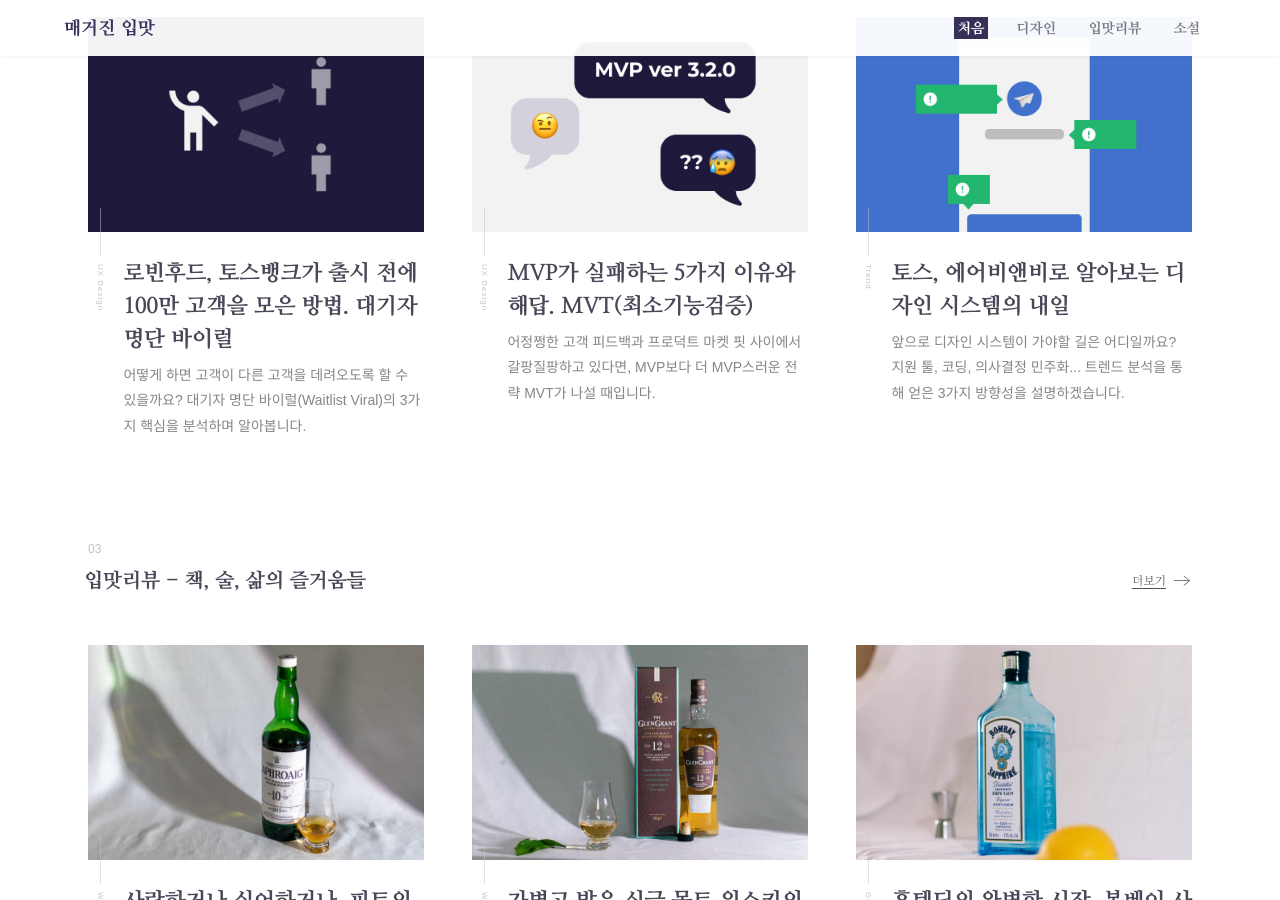
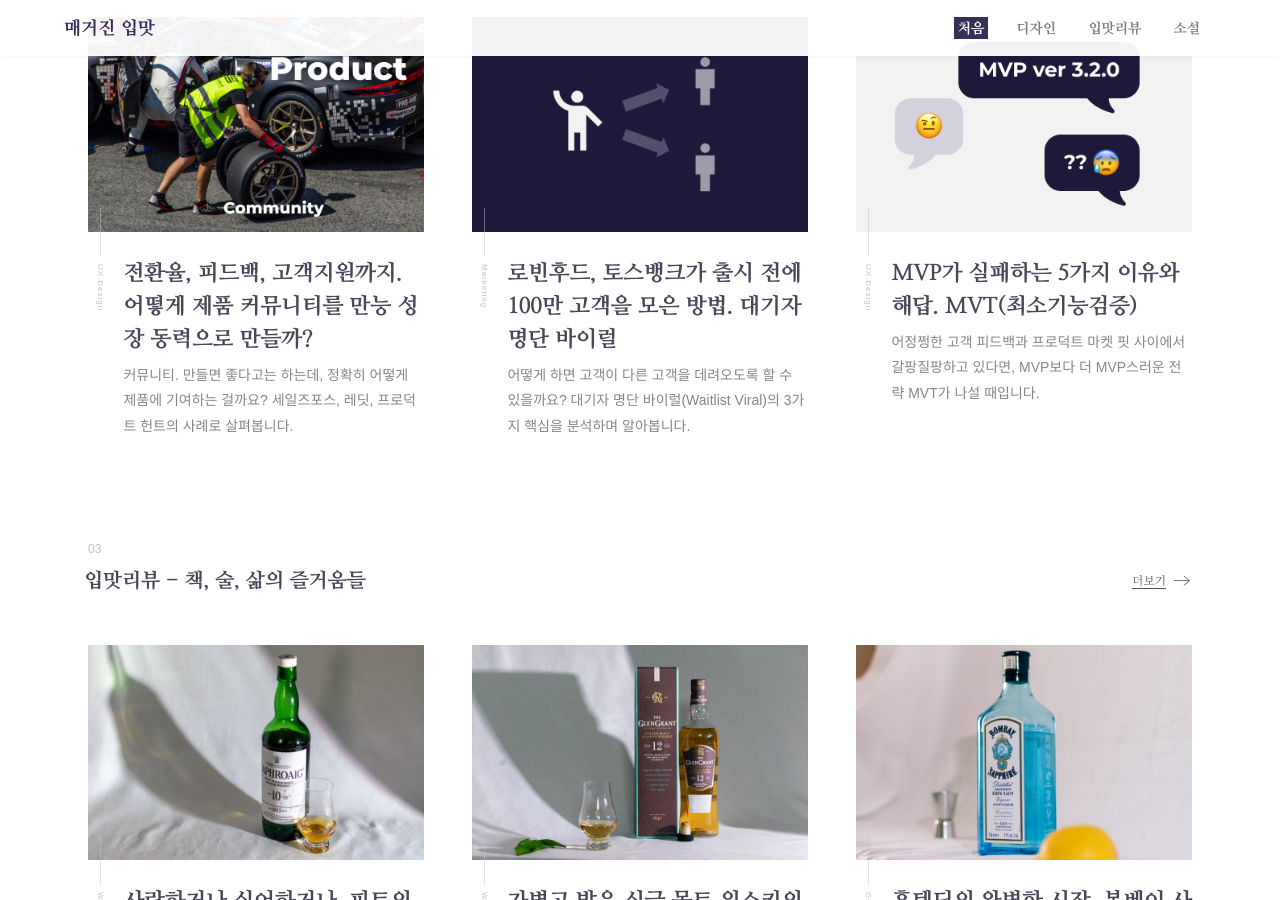
Before and after one commit to dewberry9/proj.dewberry.github.io, a Jekyll site: the page built from index.html, in a window 1280 px wide and 900 px high, scrolled down 680 px. Built offline with Jekyll 4.4.1, drawn with Linux system fonts in a browser that asks for light colours; some web fonts are replaced; some of the changed lines change nothing that is shown.

Commit message:
feat: Upload Product Community as a Growth Engine

```diff
--- a/_posts/2021-11-04-waitlist-viral.md
+++ b/_posts/2021-11-04-waitlist-viral.md
@@ -6,7 +6,7 @@
 excerpt: 어떻게 하면 고객이 다른 고객을 데려오도록 할 수 있을까요? 대기자 명단 바이럴(Waitlist Viral)의 3가지 핵심을 분석하며 알아봅니다.
 thumbnail: /assets/images/design/waitlist-viral/00.jpg
 permalink: /waitlist-viral
-topic: UX Design
+topic: Marketing
 ---
 
 ![Waitlist UI]({{ '/assets/images/design/waitlist-viral/01.jpg' | relative_url }} 'Waitlist UI'){: loading='lazy'}
--- /dev/null
+++ b/_posts/2021-11-18-product-community-as-a-growth-engine.md
@@ -0,0 +1,107 @@
+---
+title: 전환율, 피드백, 고객지원까지. 어떻게 제품 커뮤니티를 만능 성장 동력으로 만들까?
+layout: post
+category: design-teatime
+date: 2021-11-18 00:00:00 +0900
+excerpt: 커뮤니티. 만들면 좋다고는 하는데, 정확히 어떻게 제품에 기여하는 걸까요? 세일즈포스, 레딧, 프로덕트 헌트의 사례로 살펴봅니다.
+thumbnail: /assets/images/design/product-community-as-a-growth-engine/00.jpg
+permalink: /product-community-as-a-growth-engine
+topic: UX Design
+---
+
+**만능 성장 동력 제품 커뮤니티 시리즈**
+1부 - 전환율, 피드백, 고객지원까지. 어떻게 제품 커뮤니티를 만능 성장 동력으로 만들까?
+2부 - 인정받는 커뮤니티 업무의 시작, 성과 측정 지표 설정(예정)
+3부 - 성장 동력, 제품 커뮤니티. 실제 제품 사례 알아보기(예정)
+{: .infor}
+
+고객을 어떻게 데려올지, 원하는 게 뭔지, 사용에 문제는 없는지, 그리고 어떻게 제품에 돈을 내게 할지. 디지털 프로덕트를 개발하고 운영하다 보면 갖가지 문제에 당면하게 됩니다. 문제를 풀기 위해 수많은 전략과 방법론이 탄생했습니다. 포그 행동 모델을 활용해서 온보딩 과정을 설계합니다. 고객 지원 경험의 개선을 위해 라이브 채팅을 도입합니다. 하나의 문제를 해결하기 위해 하나의 전략이 동원되는 게 보통입니다. 1가지 해결책이 여러 문제를 함께 해결하는 경우는 희귀합니다. 그 어려운 걸 해내는 게 바로 제품 커뮤니티입니다.
+
+제품 커뮤니티는 특정 제품 혹은 브랜드를 공통 관심사로 갖는 고객 및 잠재고객의 모임을 뜻합니다. 어떤 게임의 플레이어가 모인 네이버 카페, 어떤 디자인 툴의 사용자가 모인 페이스북 그룹, 어떤 전자기기 브랜드의 팬이 모인 웹사이트까지, 제품 커뮤니티의 형태는 다양합니다. 사람들은 제품 커뮤니티에서 제품에 대한 정보를 공유합니다. 커뮤니티가 발전하면 회원 사이의 사회적 유대감이 형성됩니다. 소속감이 생깁니다. 이 단계에 이르면 커뮤니티는 단순한 정보 공유 허브 이상의 역할을 갖게 됩니다. 커뮤니티의 조직화한 힘은 특정 방향으로 제품을 개선하는 일에, 제품 사용에 능숙하지 못한 초보자를 돕는 일에, 아니면 서로 모여 밥 한번 먹는 일에 쓰입니다.
+
+![Product Community Starting to Get Interested]({{ '/assets/images/design/product-community-as-a-growth-engine/01.jpg' | relative_url }} 'Product Community Starting to Get Interested'){: loading='lazy'}
+{: .normal-size}
+
+이제 제품 개발 조직 입장에서 커뮤니티를 바라봅시다. 스타트업 창업자 10명 중 8명은 <a title='First Round - State of Startups 2019' href='https://stateofstartups2019.firstround.com?refer=mag_epmat#10-community-moat' target='_blank' rel='noopener'>제품 커뮤니티를 만드는 일이 비즈니스 성공에 중요</a>하다고 생각합니다. 기업의 커뮤니티 전문가 69%는 내년에 올해보다 <a title='CMX(Bevy) - The 2021 Community Industry Report' href='https://cmxhub.com/community-industry-report-2021?refer=mag_epmat' target='_blank' rel='noopener'>더 큰 비용을 커뮤니티에 투자할 예정</a>이라고 말합니다. 왜 제품 커뮤니티는 이렇게 큰 관심을 받고 있을까요? 전통적으로 기업은 제품 커뮤니티를 브랜드 유지와 제품 개발을 위한 목적으로 활용해왔습니다. 디지털 프로덕트 브랜드는 거기서 한 발짝 더 나갔습니다. 온라인 중심 커뮤니티는 비교적 쉽고 빠르게 구축하고 확장할 수 있습니다. 오늘날 여러 디지털 프로덕트 브랜드는 제품 커뮤니티 설계에 적극적으로 참여하면서 제품의 굳건한 성장 동력을 만들고 있습니다. 제품 커뮤니티가 그만큼 매력적인 선택지이기 때문입니다.
+
+- 그렇다면 제품 커뮤니티가 제품 성장에 기여하는 3가지 분야는 무엇일까요?
+- 제품 커뮤니티가 성장 동력이 되는데 필요한 핵심은 어떤 게 있을까요?
+
+## 지원 리소스 확충
+
+![Product Community Support Resources]({{ '/assets/images/design/product-community-as-a-growth-engine/02.jpg' | relative_url }} 'Product Community Support Resources'){: loading='lazy'}
+{: .normal-size}
+
+고객이 제품을 쓰다 보면 도움이 필요할 때가 생깁니다. 고객 지원은 FAQ와 가이드 문서를 비롯한 셀프서비스, 라이브채팅과 챗봇 등 다양한 방식으로 제공됩니다. 그러나 모든 고객이 원하는 수준의 지원을 받을 수 있는 건 아닙니다. SaaS 제품을 쓰는 27%의 기업 고객은 문제가 생겼을 때 <a title="mimecast - Survey Finds SaaS Providers' Apos; Customer Support Lacking" href='https://www.mimecast.com/resources/press-releases/dates/2013/2/survey-finds-saas-providers-customer-support-lacking---us?refer=mag_epmat' target='_blank' rel='noopener'>적절한 담당자와 연결되기 어렵다</a>고 합니다. 제품을 쓰는 고객이 늘어날수록 문의의 범위는 넓어지고 양은 많아집니다. 규모와 지식이 한정된 고객 지원 담당 부서는 전보다 더 전문적인 문의를 더 많이 처리해야 합니다. 해결책은 두 가지입니다. 제품 성장률에 맞춰 고객 지원 담당자를 더 고용하거나, 제품 커뮤니티에 맡깁니다.
+
+한 커뮤니티에는 특정 주제에 대해 비교적 잘 알고 있는 회원과 그렇지 못한 회원이 공존합니다. 회원과 회원 사이에는 여러 주제에 걸친 정보 격차가 발생합니다. 각 회원이 이 격차를 해소하고자 교류할 때, 커뮤니티 전체 회원이 가진 지식의 총량은 커집니다. 이러한 구조를 핵심으로 운영되고 있는 커뮤니티가 바로 네이버의 지식iN, 개발 지식 교류 플랫폼 스택오버플로우(Stack Overflow)와 같은 커뮤니티입니다. 제품 커뮤니티도 똑같은 방식으로 운영할 수 있습니다. 제품 사용 초보 고객의 문의를 커뮤니티의 전문 고객이 해결합니다. 제품 커뮤니티의 토론, Q&A, 사용자 생성 콘텐츠에 쉽게 접근할 수 있다면 고객의 문의는 지원 담당자에게 오기 전 커뮤니티 안에서 해소될 것입니다.
+
+CRM 솔루션 세일즈포스(Salesforce)의 제품 커뮤니티는 지원 리소스 확충 능력을 여실히 보여주는 <a title='Beth Mclntyre, 2019 - Building Community is Smart Business | Erica Kuhl' href='https://cmxhub.com/building-community-is-smart-business-erica-kuhl?refer=mag_epmat' target='_blank' rel='noopener'>대표적 사례</a>입니다. 세일즈포스는 고객을 Trailblazer(선구자, 혁신자)라고 부릅니다. 토론과 학습에 집중한 큰 규모의 제품 커뮤니티를 운영하고 있는 세일즈포스에 꼭 맞는 애칭입니다. 매달 4천 개가 넘는 문의와 답변이 커뮤니티에 올라옵니다. 문의의 83%는 커뮤니티 내부에서 해결됩니다. 제품 커뮤니티로 절감한 고객 지원 비용은 월 2백만 달러(한화 약 23억 원)에 이를 것으로 추정됩니다.
+
+이처럼 **제품 커뮤니티는 지원 리소스를 확보하고 보충하는데 기여합니다.**
+
+## 전환율은 올리고, 이탈율은 줄이고
+
+제품 커뮤니티는 고객이 제품에 대해 확신하도록 합니다. 하루에도 수십 개의 글이 올라오고 문의를 남기면 몇 분 만에 답변이 달리는 활동적인 커뮤니티를 상상해보세요. 잠재고객은 커뮤니티를 보면서 해당 제품을 쓰면 충분한 지원을 받을 수 있다고 여길 것입니다.
+
+합리성에 기반한 이점 외에 좀 더 원초적인 이유도 있습니다. 소셜 프루프(Social Proof)입니다. 정도야 어찌 되었든 인간의 선택은 언제나 사회적 영향력 아래에 있습니다. 활발한 고객을 많이 가지고 있는 제품은 그 자체로 끌립니다. 그렇게 많은 사람들이 그 제품을 선택한 데에 이유가 있다고 생각합니다. 그 무리에 끼고 싶은 마음이 듭니다. 그렇게 제품을 고르고 무리에 들어가게 되면 상당한 소속감이 생깁니다. 이런 방식으로 **제품 커뮤니티는 전환율을 비롯한 제품 주요 지표에 기여합니다.**
+
+![Product Metrics of Salesforce Community Members]({{ '/assets/images/design/product-community-as-a-growth-engine/03.jpg' | relative_url }} 'Product Metrics of Salesforce Community Members'){: loading='lazy'}
+{: .normal-size}
+
+역시 <a title='Carrie Melissa Jones, 2014 - How Erica Kuhl Proved the ROI of Community at Salesforce' href='https://cmxhub.com/erica-kuhl-salesforce-community-roi?refer=mag_epmat' target='_blank' rel='noopener'>세일즈포스의 예시</a>가 이를 증명합니다. 제품 커뮤니티에 참여한 세일즈포스 고객은 그렇지 않은 고객보다 2배의 AOV(Average Order Value; 평균 주문 금액)를 보였습니다. 즉, 커뮤니티 참여 고객은 2배 더 많은 돈을 썼습니다. 제품 채택률, 곧 전환율도 33% 높았습니다. 전환 속도도 35% 빨랐습니다. 이탈률은 3배나 낮았습니다.
+
+## 지속적인 피드백 수집
+고객 피드백은 제품 개발에 필수적입니다. 오늘날 많은 디지털 프로덕트 브랜드는 프로덕트 마켓 핏(Product Market Fit) 달성 여부, 브랜딩 방향, 수익 구조, 랜딩 페이지의 버튼 카피를 고치는 사소한 일까지 고객의 의식·무의식적 피드백에 의존합니다. 구글 애널리틱스(Google Analytics), 핫자(Hotjar), 서베이몽키(SurveyMonkey) 등 많은 고객 피드백 수집·분석 툴이 시장에 나와 있는 것은 우연이 아닙니다. 이런 점에서 볼 때 제품 커뮤니티는 제품에 크게 기여한다고 할 수 있습니다. 제품 커뮤니티는 하나의 큰 피드백 수집 풀이기 때문입니다. 커뮤니티 회원은 제품에 대한 정보를 공유하는 과정에서 자연스럽게 피드백을 흘립니다. 신규 기능에 관한 의견, 운영 정책에 대한 토론이 커뮤니티 곳곳에서 항상 일어납니다. 제품 사용 도중에 설문 한번 해달라고 빌 필요도, 눈이 빠지게 사용 기록을 돌려 볼 필요도 없습니다. 그물을 올려 물고기를 잡듯 커뮤니티에서 쏟아지는 피드백을 받아 보면 됩니다. **제품 커뮤니티는 지속적인 피드백 수집에 기여합니다.**
+
+세무·회계 SaaS 퀵북(QuickBooks) 피드백 수집에 있어 제품 커뮤니티의 장점을 <a title='Khoros Atlas - 2021 Customer Awards: Intuit - Top Line Growth All Star' href='https://community.khoros.com/t5/Kudos-Awards-2021/2021-Customer-Awards-Intuit-Top-Line-Growth-All-Star/cns-p/639676?refer=mag_epmat' target='_blank' rel='noopener'>가장 잘 보여주는 사례</a> 중 하나입니다. 퀵북 커뮤니티의 대대적인 개편 후에 더 많은 피드백을 수집할 수 있었던 것입니다. 퀵북을 방문하는 고객을 대상으로 하는 설문 조사에 37% 늘어난 응답이 돌아왔습니다.
+
+## 성장 동력이 되는 커뮤니티의 3가지 포인트
+
+![Three Points of Product Community as a Growth Engine]({{ '/assets/images/design/product-community-as-a-growth-engine/04.jpg' | relative_url }} 'Three Points of Product Community as a Growth Engine'){: loading='lazy'}
+{: .normal-size}
+
+좋은 제품 커뮤니티는 지원 리소스와 고객 피드백이 솟는 마르지 않는 샘이며, 전환율을 높이고 이탈률을 줄이는 등 제품 주요 지표를 개선합니다. 이렇게 제품의 성장 동력이 되는 제품 커뮤니티를 만들려면 어떻게 해야 할까요? 핵심을 3가지로 정리해 보았습니다.
+
+**1. 커뮤니티가 주는 가치를 명확하게**
+13명의 초창기 인스타그램 직원 중 한 명이자 커뮤니티 전문가인 베일리 리처드슨(Bailey Richardson)은 그녀의 저서 &lt;Get Together: How to build a community with your people&gt;에서 <a title='First Round Review - From Instant Pot to Instagram: Critical Lessons in Startup Community Building' href='https://review.firstround.com/from-instant-pot-to-instagram-critical-lessons-in-startup-community-building?refer=mag_epmat' target='_blank' rel='noopener'>커뮤니티가 제공하는 가치를 강조</a>합니다. 왜 사람들을 모아 제품 커뮤니티를 만드는가? 경쟁사가 하고 있다거나, 투자자가 하라거나, 바이럴 마케팅에 도움이 될 것 같아서 등등은 이에 대한 답변으로 충분하지 않습니다. 제품 커뮤니티의 핵심은 고객과 특수한 관계를 맺어 고객이 비즈니스의 일부라고 느끼게 하는 것이기 때문입니다. 제품 개발 조직과 고객이 커뮤니티 활동을 하게 하는 동기, 즉 혼자가 아니라 여럿이서 함께 기여할 수 있는 공동의 목표가 필요합니다. 리처드슨은 다음 3개의 질문으로 이 목표를 결정할 수 있다고 이야기합니다.
+
+1. 조직과 고객에게 더 필요한 것이 무엇인가?
+2. 조직과 고객이 바라는 변화는 무엇인가?
+3. 조직과 고객이 함께 해결할 수 있는 문제는 무엇인가?
+
+위의 질문에 답이 되는 공동 목표가 명확해야 제대로 교류가 발생하는 제품 커뮤니티를 세울 수 있을 것입니다.
+
+**2. 충성 고객 지원**
+프로덕트 헌트(Product Hunt)는 매일 주목할 만한 제품을 소개하는 기술 커뮤니티입니다. 프로덕트 헌트에서 소개된 20만 개가 넘는 제품 가운데는 노션(Notion), 에어테이블(Airtable), 람다 스쿨(Lambda School) 등 유망한 제품이 많아, 디지털 프로덕트 스타트업에게는 일종의 등용문으로 여겨지고 있습니다. 처음에 프로덕트 헌트는 정기적으로 발송되는 이메일 뉴스레터였습니다. 창업자 라이언 후버(Ryan Hoover)는 자신의 블로그 독자를 중심으로 스타트업, 벤처캐피탈 업계에서 영향력 있는 구독자를 모았습니다. 이들을 정성스럽게 케어해 충성 고객으로 만들면서 제품의 틀을 잡았습니다. 이들 초창기의 충성 고객은 제품의 방향성을 결정하는 데 큰 영향을 끼쳤을 뿐만 아니라, 그들이 업계에서 가지고 있는 위치 덕분에 상당한 효과의 <a title='First Round Review - Product Hunt is Everywhere — This is How It Got There' href='https://review.firstround.com/Product-Hunt-is-Everywhere-This-is-How-It-Got-There?refer=mag_epmat' target='_blank' rel='noopener'>바이럴을 일으킬 수 있었습니다.</a>
+
+소수의 충성 고객은 제품이 막 첫발을 내딛는 그 시기에만 도움이 되는 것은 아닙니다. 오토캐드(AutoCAD)와 3D 모델링 툴 마야(Maya)로 유명한 오토데스크(Autodesk)는 매년 많은 후보자 중 Expert Elite라고 불리는 소수의 전문가 회원을 뽑습니다. 이들은 제품 커뮤니티에 제보되는 여러 문제를 해결할 뿐만 아니라, 정기적인 모임에서 제품 개발 방향을 제안하는 등 제품 개발 조직과 직접 협력하기도 합니다. 전문가 회원 덕분에 오토데스크 커뮤니티의 <a title='Khoros Case Study - How Autodesk Leverages Peer-to-Peer Support with Khoros Community' href='https://khoros.com/resources/autodesk-case-study?refer=mag_epmat' target='_blank' rel='noopener'>방문율은 44% 증가</a>했습니다. 커뮤니티 회원의 문의에 대해 이들이 내놓는 답변, 그중에서 채택된 것만 하더라도 한 해에 <a title='Khoros Case Study - How Autodesk Leverages Peer-to-Peer Support with Khoros Community' href='https://khoros.com/resources/autodesk-case-study?refer=mag_epmat' target='_blank' rel='noopener'>2만 5천 건에 달합니다.</a>
+
+![Rule of 1%]({{ '/assets/images/design/product-community-as-a-growth-engine/05.jpg' | relative_url }} 'Rule of 1%'){: loading='lazy'}
+{: .normal-size}
+
+<a title='Wikipedia - 1% rule (Internet culture)' href='https://en.wikipedia.org/wiki/1%25_rule_(Internet_culture)?refer=mag_epmat' target='_blank' rel='noopener'>1% 규칙(1% Rule)</a> 혹은 1-9-90 규칙이라고 불리는 현상이 있습니다. 실질적으로 커뮤니티 구성원의 1%만이 콘텐츠를 제작하고, 9%는 1%가 만든 콘텐츠를 조금 수정하거나 업데이트하며, 나머지 90%는 그마저도 하지 않고 콘텐츠 소비만 하는 현상을 의미합니다. 이 1%와 같이 **열성적인 커뮤니티 회원의 이야기를 듣고 이들을 지원함으로써 고품질의 지원 리소스와 장기적 성장의 길을 확보할 수 있습니다.**
+
+**3. 자율성을 보장하는 시스템**
+언어 학습 서비스 듀오링고(Duolingo)는 고객이 다른 고객과 함께 공부하기 위해 오프라인 모임을 열 수 있는 기능이 있습니다. 제품 개발 조직이 제공하는 직접적인 운영 지원은 없지만 매달 500개 이상의 모임이 개설됩니다. 만약 반대로 모든 모임에 제품 개발 조직의 통제가 들어갔다면 얼마나 큰 리소스가 필요했을까요? 듀오링고 커뮤니티의 성장 비결은 자율성이었습니다.
+
+제품 커뮤니티가 항상 제품 개발 조직의 의도대로 움직이지는 않을 것입니다. 중요한 일은 **커뮤니티 회원을 직접 통제하지 않으면서도, 효과적으로 제품에 기여하고 문제를 자체적으로 해결하는 구조를 만드는 것**입니다. 세계 최대의 커뮤니티 레딧(Reddit)의 전 커뮤니티 매니저 에릭 마틴(Erik Martin)은 커뮤니티 회원 일부에게 커뮤니티의 문제에 적극적으로 관여하는 중재자의 지위를 주어 <a title='First Round Review - What to Learn from the Man Who Managed Reddit’s Community of Milions' href='https://review.firstround.com/What-to-Learn-from-the-Man-Who-Managed-Reddits-Community-of-Millions?refer=mag_epmat' target='_blank' rel='noopener'>커뮤니티 내부에서 문제가 종결되는 시스템</a>을 주장합니다. 이 구조는 쉽게 확장 가능한 장점이 있어 구글을 비롯한 여러 기업에서 활용되고 있습니다.
+
+## 정리
+
+특정 제품 혹은 브랜드를 공통 관심사로 갖는 고객 및 잠재고객의 모임, 제품 커뮤니티는 제품의 성장 동력으로 각광 받고 있습니다. 제품 커뮤니티는 크게 다음 3가지 분야에서 제품의 성장에 기여합니다.
+
+1. 지원 리소스 확충
+2. 전환율을 비롯한 제품 주요 지표 개선
+3. 지속적 피드백 제공
+
+제품 성장 동력으로써 제대로 작동하는 커뮤니티를 구축하기 위해서는 다음 3가지 핵심을 고려해야 합니다.
+
+1. 커뮤니티가 주는 가치를 명확하게 할 것
+2. 열성적인 소수 충성 고객을 지원할 것
+3. 자율성 있는 시스템으로 운영할 것
+
+그런데 이 모든 내용을 숙지하고 커뮤니티에 투자한다고 가정했을 때, 그 성과는 어떻게 측정할 수 있을까요? 구체적인 목표치는 어떻게 잡죠? 커뮤니티 ROI 측정을 위한 지표에 관련된 내용은 다음 글에서 이어집니다.
+
+위시켓의 지원과 함께 제작된 콘텐츠입니다.
+{: .right-infor}
```
Also changed, not shown: assets/images/design/product-community-as-a-growth-engine/00.jpg (added), assets/images/design/product-community-as-a-growth-engine/01.jpg (added), assets/images/design/product-community-as-a-growth-engine/02.jpg (added), assets/images/design/product-community-as-a-growth-engine/03.jpg (added), assets/images/design/product-community-as-a-growth-engine/04.jpg (added), assets/images/design/product-community-as-a-growth-engine/05.jpg (added).
